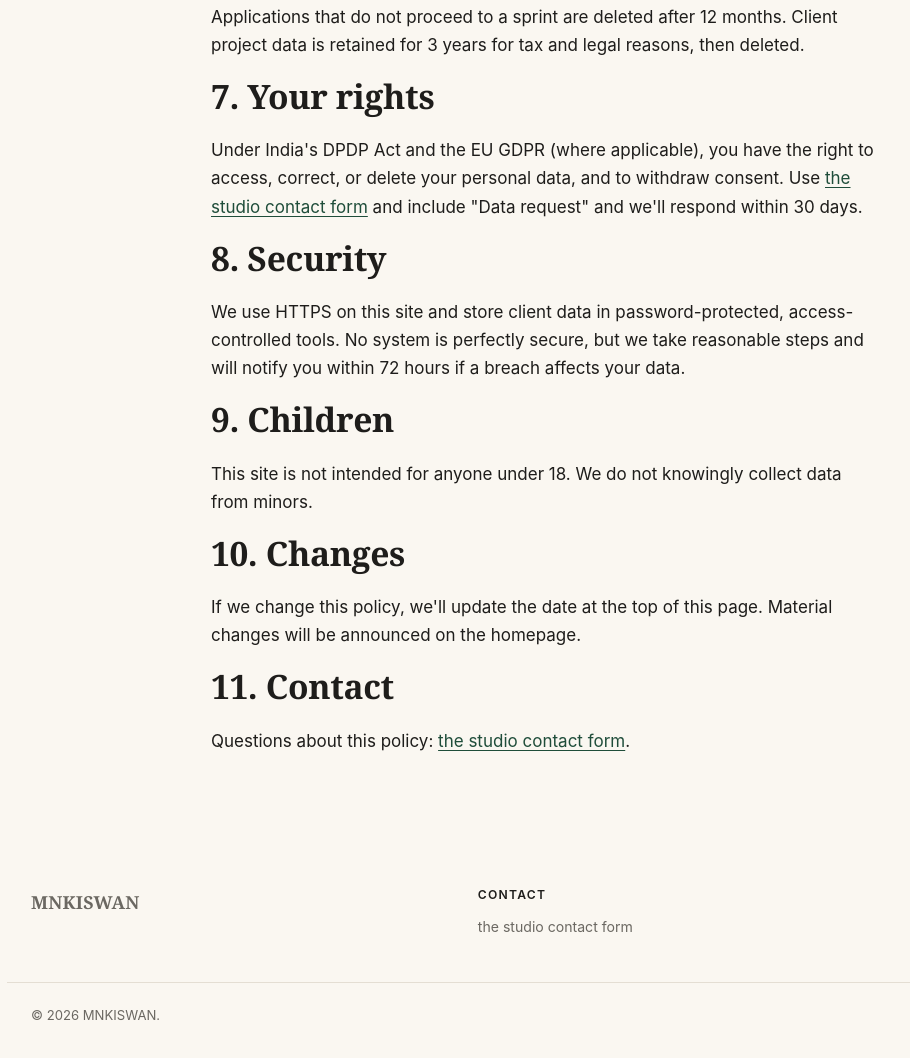
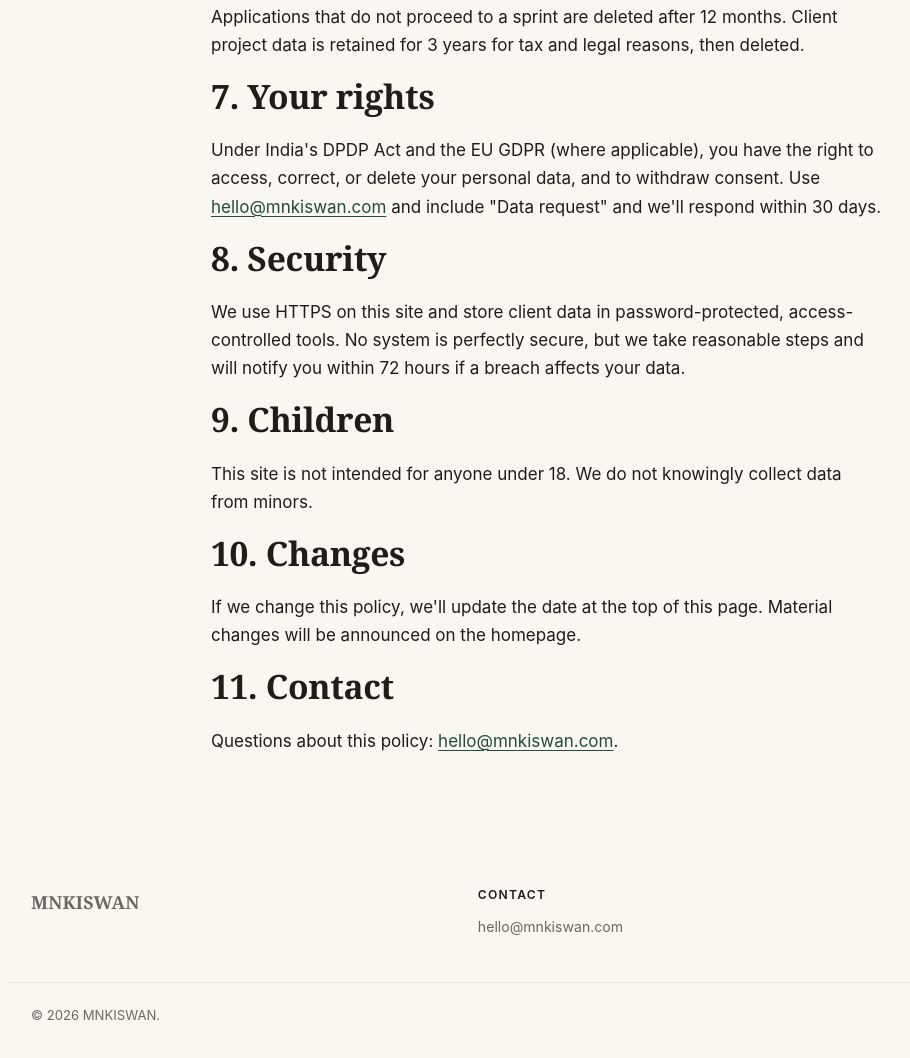
Before and after one commit to mnkiswan/mnkiswan.github.io, a plain HTML site: page sprints/privacy.html in a window 1280 px wide. Shown: the part 1610-2668 px from the top of the page, without its empty margins (93-1003 px from the left). Drawn offline with Linux system fonts and the light colour scheme.

Commit message:
Publish verified Zoho studio contact address

```diff
--- a/sprints/privacy.html
+++ b/sprints/privacy.html
@@ -24,7 +24,7 @@
     <div class="wrap narrow">
 
       <h2>1. Who we are</h2>
-      <p>MNKISWAN ("we", "us", "our") is a two-person sprint studio operating from India and Poland. You can reach us through <a href="https://mnkiswanbuildtogether.wordpress.com/contact/">the studio contact form</a>.</p>
+      <p>MNKISWAN ("we", "us", "our") is a two-person sprint studio operating from India and Poland. You can reach us at <a href="mailto:hello@mnkiswan.com">hello@mnkiswan.com</a>.</p>
 
       <h2>2. What we collect</h2>
       <p>When you submit the application form, we collect your name, email address, business name (optional), the idea description, your preferred sprint type, budget range. We do not collect payment information on this website.</p>
@@ -54,7 +54,7 @@
       <p>Applications that do not proceed to a sprint are deleted after 12 months. Client project data is retained for 3 years for tax and legal reasons, then deleted.</p>
 
       <h2>7. Your rights</h2>
-      <p>Under India's DPDP Act and the EU GDPR (where applicable), you have the right to access, correct, or delete your personal data, and to withdraw consent. Use <a href="https://mnkiswanbuildtogether.wordpress.com/contact/">the studio contact form</a> and include "Data request" and we'll respond within 30 days.</p>
+      <p>Under India's DPDP Act and the EU GDPR (where applicable), you have the right to access, correct, or delete your personal data, and to withdraw consent. Use <a href="mailto:hello@mnkiswan.com">hello@mnkiswan.com</a> and include "Data request" and we'll respond within 30 days.</p>
 
       <h2>8. Security</h2>
       <p>We use HTTPS on this site and store client data in password-protected, access-controlled tools. No system is perfectly secure, but we take reasonable steps and will notify you within 72 hours if a breach affects your data.</p>
@@ -66,7 +66,7 @@
       <p>If we change this policy, we'll update the date at the top of this page. Material changes will be announced on the homepage.</p>
 
       <h2>11. Contact</h2>
-      <p>Questions about this policy: <a href="https://mnkiswanbuildtogether.wordpress.com/contact/">the studio contact form</a>.</p>
+      <p>Questions about this policy: <a href="mailto:hello@mnkiswan.com">hello@mnkiswan.com</a>.</p>
 
     </div>
   </section>
@@ -80,7 +80,7 @@
     <div>
       <h4>Contact</h4>
       <ul>
-        <li><a href="https://mnkiswanbuildtogether.wordpress.com/contact/">the studio contact form</a></li>
+        <li><a href="mailto:hello@mnkiswan.com">hello@mnkiswan.com</a></li>
       </ul>
     </div>
   </div>
```
